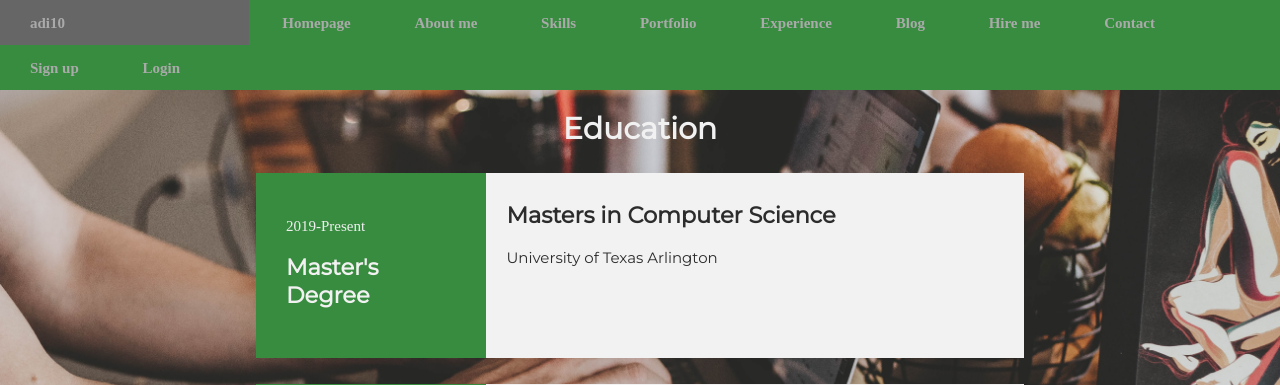
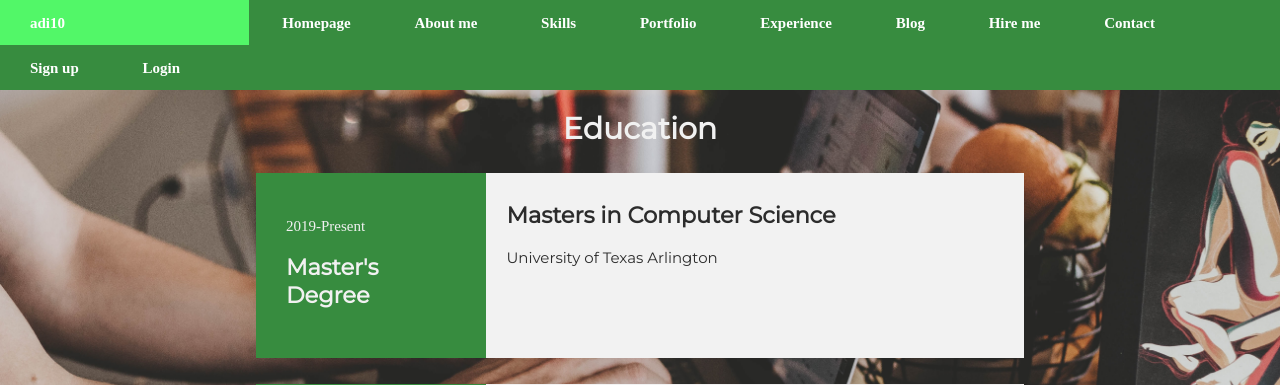
Before and after one commit to aditpatil10/Portfolio, a PHP site: page /edu.html in a window 1280 px wide. Shown: the top 385 px of the page. Run offline with PHP 8.4, Linux system fonts and the light colour scheme.

Commit message:
Fix [Navbar]

```diff
--- a/css/portfolio.css
+++ b/css/portfolio.css
@@ -58,7 +58,7 @@ nav ul li {
 
 /* Create a style for the first level items */
 nav > ul > li > a {
-  color: #aaa;
+  color: white;
   background-color: ##0c0d0d;
   display: block;
   line-height: 2em;
@@ -70,7 +70,7 @@ nav > ul > li > a {
 }
 
 nav li:hover {
-  background-color: #666;
+  background-color: rgb(82, 247, 104);
 }
 /* display the submenu on mouse over main menu item*/
 nav li:hover > ul {
```
